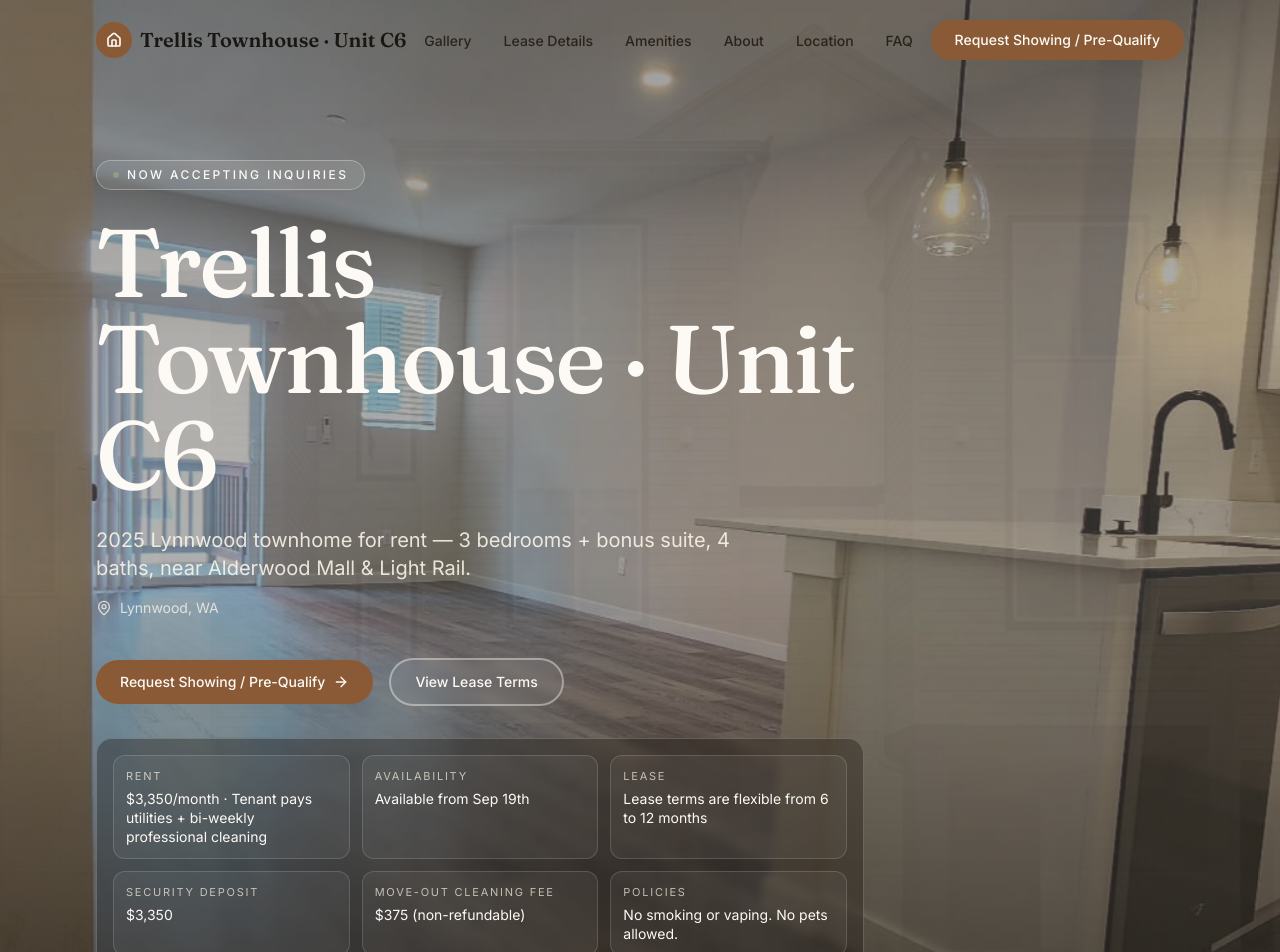
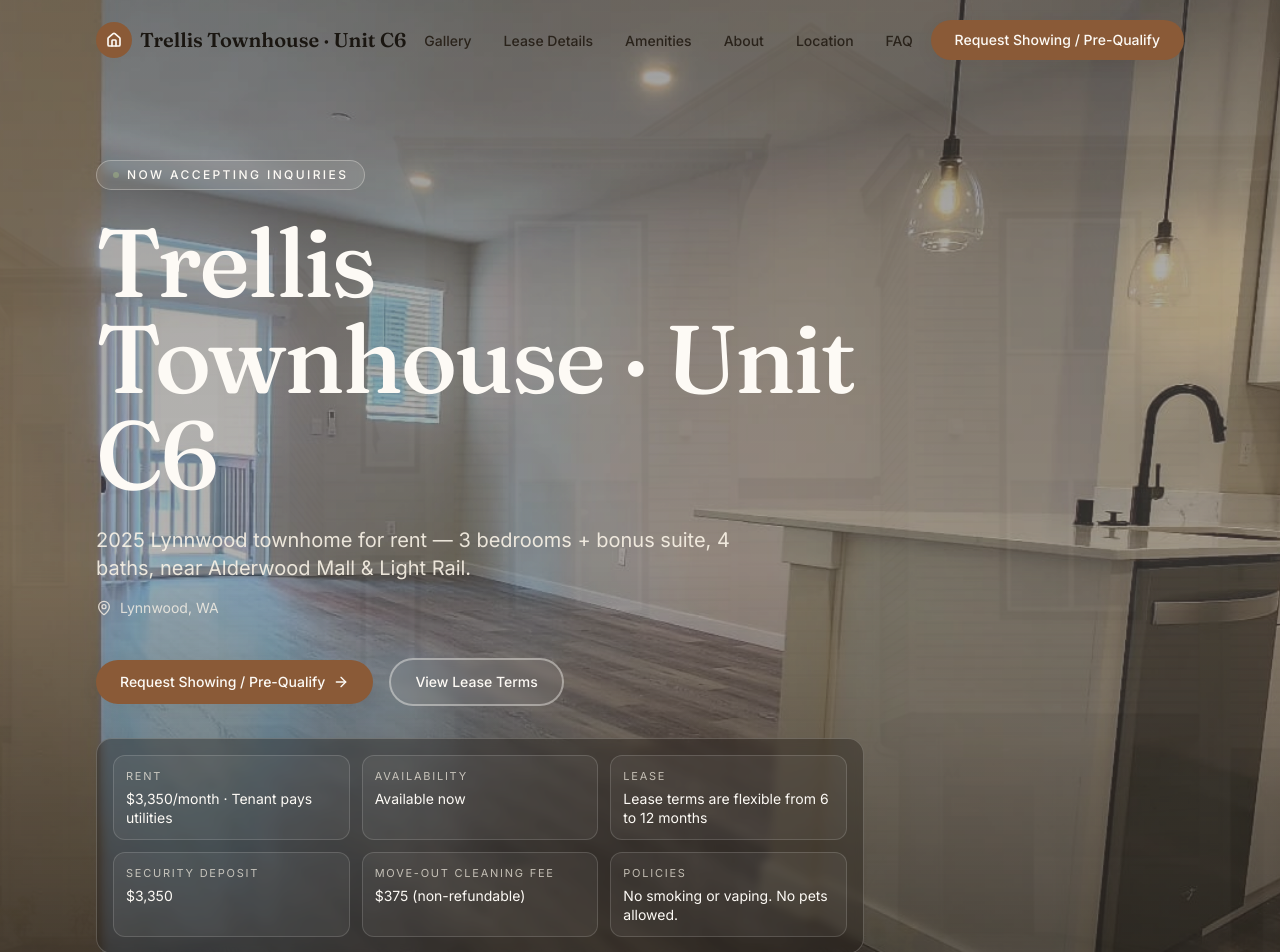
Before and after one commit to anirgit/trellis-townhouse, a React (Vite) app: page / in a window 1280 px wide. Shown: the top 952 px of the page. Built offline with nearby package versions, Linux system fonts and the light colour scheme.

Commit message:
Changed descriptions

```diff
--- a/src/data/property.js
+++ b/src/data/property.js
@@ -9,7 +9,7 @@ export const property = {
   tagline:
     '2025 Lynnwood townhome for rent — 3 bedrooms + bonus suite, 4 baths, near Alderwood Mall & Light Rail.',
   shortDescription:
-    'Modern multi-level townhome with attached garage, fenced yard, deck, smart-home access, tenant-paid bi-weekly professional cleaning option, and fast access to I-5/I-405, Alderwood Mall, Costco, H Mart, Trader Joe’s, Whole Foods, and Lynnwood City Center Light Rail.',
+    'Modern multi-level townhome with attached garage, fenced yard, deck, smart-home access and fast access to I-5/I-405, Alderwood Mall, Costco, H Mart, Trader Joe’s, Whole Foods, and Lynnwood City Center Light Rail.',
   address: {
     line1: '16723 Alderwood Mall Pkwy, Unit C6',
     city: 'Lynnwood',
@@ -43,8 +43,8 @@ export const property = {
 export const lease = {
   rent: 3350,
   period: 'month',
-  rentNote: 'Tenant pays utilities + bi-weekly professional cleaning',
-  available: 'Available from Sep 19th',
+  rentNote: 'Tenant pays utilities',
+  available: 'Available now',
   leaseTerm: 'Lease terms are flexible from 6 to 12 months',
   securityDeposit: 3350,
   moveOutCleaningFee: 375,
@@ -194,7 +194,6 @@ export const amenities = [
   { icon: 'ChefHat', label: 'Chef Kitchen', detail: 'Peninsula seating, stainless appliances' },
   { icon: 'Sofa', label: 'Living Room Extras', detail: 'Sofa + additional refrigerator included' },
   { icon: 'Wifi', label: 'Smart-Home Access', detail: 'Smart lock and garage app access' },
-  { icon: 'Sparkles', label: 'Bi-Weekly Cleaning', detail: 'Tenant-paid professional service' },
   { icon: 'Thermometer', label: 'No Shared-Room Setup', detail: 'Entire-home lease, not a room-by-room rental' },
 ]
 
@@ -227,7 +226,7 @@ export const faqs = [
   },
   {
     q: 'Are utilities included in rent?',
-    a: 'Utilities/services are tenant-paid. This includes electricity, water, sewer/garbage, internet, and bi-weekly professional cleaning.',
+    a: 'Utilities/services are tenant-paid. This includes electricity, water, sewer/garbage, internet.',
   },
   {
     q: 'Is this a room share or entire home lease?',
```
